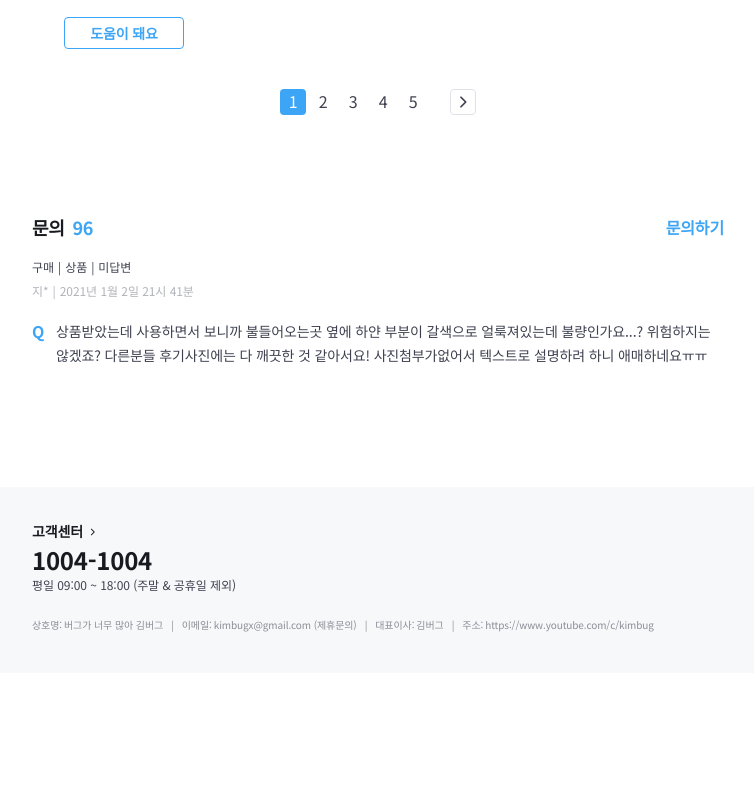
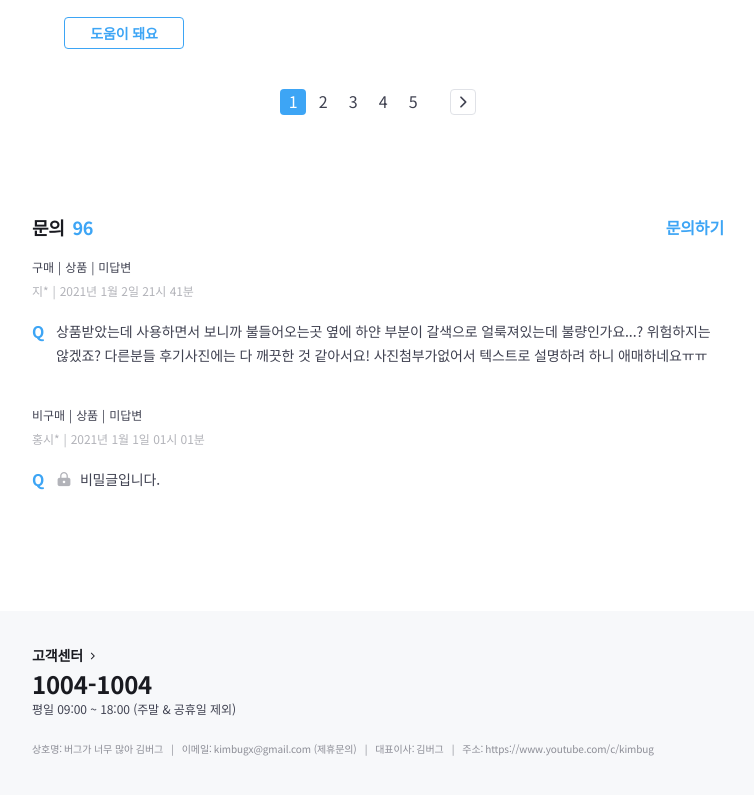
Before and after one commit to presentKey/tomorrow-house, a website: page index.html in a window 1280 px wide. Shown: the part 10557-11352 px from the top of the page, without its empty margins (48-802 px from the left). Before the commit the page ends 11230 px from the top, so only its background shows below. Drawn offline with nearby package versions, Linux system fonts and the light colour scheme; files that its build step writes are made by us from their sources; files whose address does not match are found by name.

Commit message:
🚧 Handle private inquiry

```diff
--- a/index.html
+++ b/index.html
@@ -1232,6 +1232,41 @@
                       </div>
                     </article>
                   </li>
+
+                  <!-- NOTE: 비밀글일 경우 -->
+                  <li class="inquiry-item">
+                    <article class="inquiry-card">
+                      <header class="inquiry-card-header">
+                        <h3 class="visually-hidden">지* 님이 남기신 문의</h3>
+
+                        <dl class="detail">
+                          <dt class="visually-hidden">구매여부</dt>
+                          <dd>비구매</dd>
+                          <dt class="visually-hidden">문의 유형</dt>
+                          <dd>상품</dd>
+                          <dt class="visually-hidden">답변 여부</dt>
+                          <dd>미답변</dd>
+                        </dl>
+
+                        <div class="misc">
+                          <strong>홍시*</strong>
+                          <time datetime="2021-01-01 01:01"
+                            >2021년 1월 1일 01시 01분</time
+                          >
+                        </div>
+                      </header>
+
+                      <div class="inquiry-card-body">
+                        <div class="question-content">
+                          <span aria-label="문의 내용">Q</span>
+                          <p>
+                            <i class="ic-lock" aria-hidden></i>
+                            비밀글입니다.
+                          </p>
+                        </div>
+                      </div>
+                    </article>
+                  </li>
                 </ol>
               </div>
             </section>
--- a/styles/components/_inquiry-card.scss
+++ b/styles/components/_inquiry-card.scss
@@ -57,7 +57,14 @@
     }
 
     p {
+      @include flexbox(start);
       color: $primary;
+
+      i {
+        margin-right: 8px;
+        font-size: 16px;
+        color: $tertiary;
+      }
     }
   }
 
```
